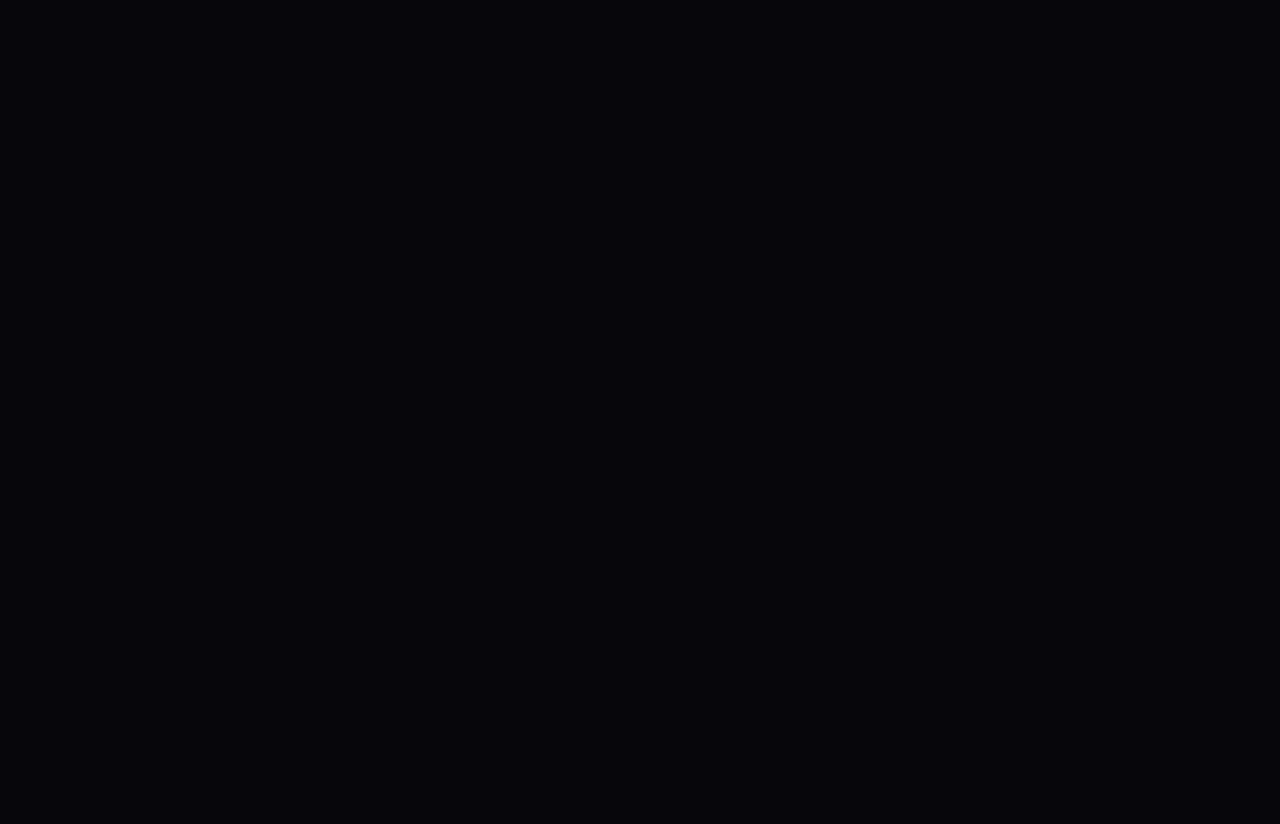
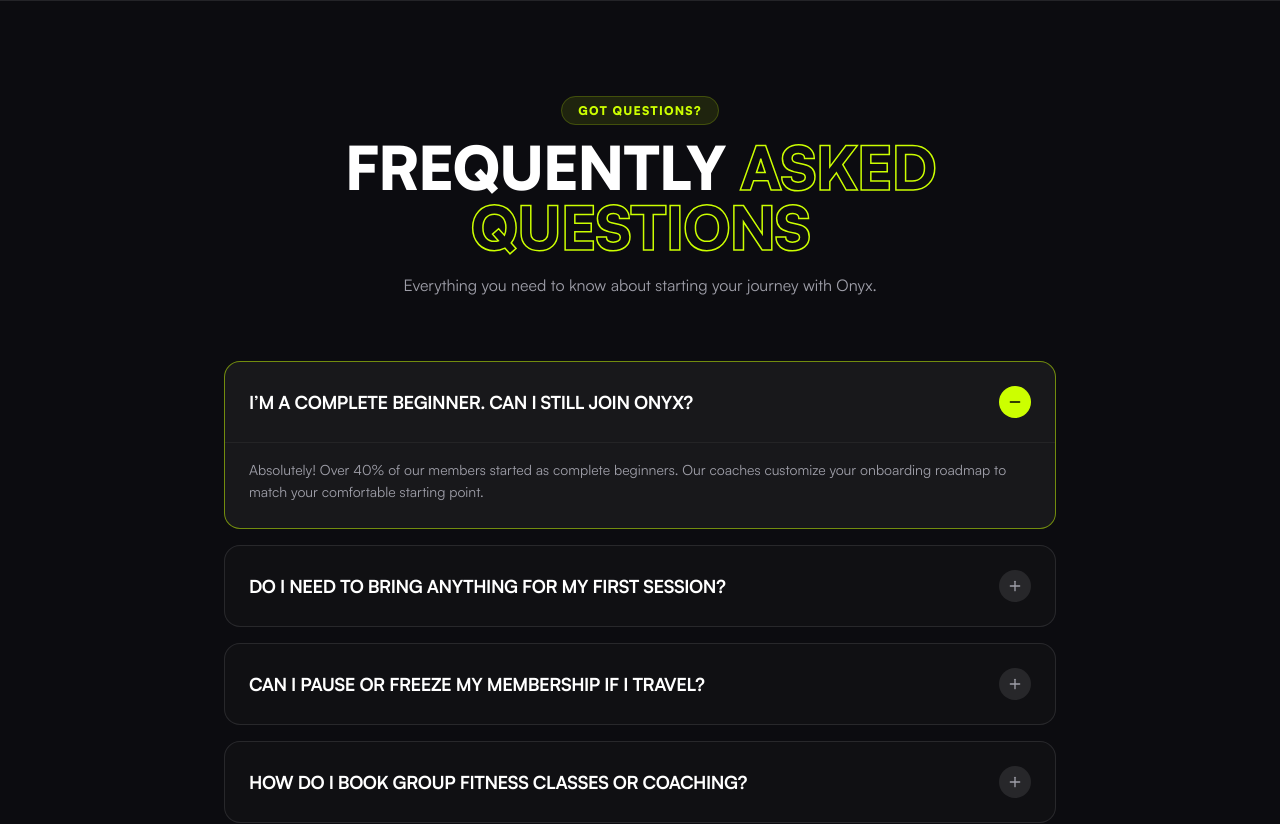
Before and after one commit to CodeArtisanRiz/Onyx, a React (Vite) app: page / in a window 1280 px wide. Shown: the part 7520-8344 px from the top of the page. Before the commit the page ends 7520 px from the top, so only its background shows below. Built offline with nearby package versions, Linux system fonts and the light colour scheme.

Commit message:
Build FaqSection component with animated accordion items

```diff
--- a/src/App.tsx
+++ b/src/App.tsx
@@ -8,6 +8,7 @@
 import { HowItWorksSection } from '@/components/HowItWorksSection'
 import { PricingSection } from '@/components/PricingSection'
 import { TestimonialsSection } from '@/components/TestimonialsSection'
+import { FaqSection } from '@/components/FaqSection'
 
 function App() {
   return (
@@ -23,6 +24,7 @@
         <HowItWorksSection />
         <PricingSection />
         <TestimonialsSection />
+        <FaqSection />
       </main>
     </div>
   )
--- /dev/null
+++ b/src/components/FaqSection.tsx
@@ -0,0 +1,103 @@
+import React, { useState } from 'react'
+import { Plus, Minus } from 'lucide-react'
+import { motion, AnimatePresence } from 'motion/react'
+
+export const FaqSection: React.FC = () => {
+  const [openIndex, setOpenIndex] = useState<number | null>(0)
+
+  const faqs = [
+    {
+      q: "I’m a complete beginner. Can I still join Onyx?",
+      a: "Absolutely! Over 40% of our members started as complete beginners. Our coaches customize your onboarding roadmap to match your comfortable starting point.",
+    },
+    {
+      q: "Do I need to bring anything for my first session?",
+      a: "Just comfortable workout attire, clean athletic shoes, and your phone for mobile keyless entry. We provide complimentary sweat towels, water stations, and lockable storage.",
+    },
+    {
+      q: "Can I pause or freeze my membership if I travel?",
+      a: "Yes! We offer zero-penalty membership freezes for up to 90 days per calendar year directly in the mobile app.",
+    },
+    {
+      q: "How do I book group fitness classes or coaching?",
+      a: "All group class reservations, personal training slots, and sauna bookings are managed in real time through the Onyx app.",
+    },
+    {
+      q: "Are lockers and showers included in all membership plans?",
+      a: "Yes, every member tier enjoys unlimited access to our high-spec locker rooms, private rainfall showers, and infrared sauna suites.",
+    },
+  ]
+
+  return (
+    <section id="faq" className="py-24 bg-[#0c0c10] border-t border-white/10 relative">
+      <div className="max-w-4xl mx-auto px-4 sm:px-6 lg:px-8">
+
+        {/* Header */}
+        <motion.div
+          initial={{ opacity: 0, y: 20 }}
+          whileInView={{ opacity: 1, y: 0 }}
+          viewport={{ once: true }}
+          transition={{ duration: 0.5 }}
+          className="text-center mb-16"
+        >
+          <span className="text-[#ccff00] text-xs font-extrabold uppercase tracking-widest bg-[#ccff00]/10 px-4 py-1.5 rounded-full border border-[#ccff00]/20 font-sans">
+            GOT QUESTIONS?
+          </span>
+          <h2 className="text-4xl sm:text-6xl font-black uppercase tracking-tight text-white mt-4 mb-4 font-sans">
+            FREQUENTLY <span className="text-stroke-lime">ASKED QUESTIONS</span>
+          </h2>
+          <p className="text-zinc-400 text-base font-sans">
+            Everything you need to know about starting your journey with Onyx.
+          </p>
+        </motion.div>
+
+        {/* Accordions */}
+        <div className="space-y-4">
+          {faqs.map((faq, idx) => {
+            const isOpen = openIndex === idx
+            return (
+              <motion.div
+                key={idx}
+                initial={{ opacity: 0, y: 20 }}
+                whileInView={{ opacity: 1, y: 0 }}
+                viewport={{ once: true }}
+                transition={{ duration: 0.4, delay: idx * 0.1 }}
+                className={`rounded-2xl border transition-all duration-300 overflow-hidden ${
+                  isOpen ? 'bg-zinc-900 border-[#ccff00]/50' : 'bg-zinc-900/40 border-white/10 hover:border-white/20'
+                }`}
+              >
+                <button
+                  onClick={() => setOpenIndex(isOpen ? null : idx)}
+                  className="w-full p-6 text-left flex items-center justify-between gap-4 cursor-pointer"
+                >
+                  <span className="text-lg font-bold text-white uppercase tracking-tight font-sans">
+                    {faq.q}
+                  </span>
+                  <div className={`w-8 h-8 rounded-full flex items-center justify-center flex-shrink-0 transition-colors ${isOpen ? 'bg-[#ccff00] text-black' : 'bg-zinc-800 text-zinc-400'}`}>
+                    {isOpen ? <Minus className="w-4 h-4" /> : <Plus className="w-4 h-4" />}
+                  </div>
+                </button>
+
+                <AnimatePresence>
+                  {isOpen && (
+                    <motion.div
+                      initial={{ height: 0, opacity: 0 }}
+                      animate={{ height: 'auto', opacity: 1 }}
+                      exit={{ height: 0, opacity: 0 }}
+                      transition={{ duration: 0.3, ease: 'easeInOut' }}
+                    >
+                      <div className="px-6 pb-6 text-sm text-zinc-400 leading-relaxed border-t border-white/5 pt-4 font-sans">
+                        {faq.a}
+                      </div>
+                    </motion.div>
+                  )}
+                </AnimatePresence>
+              </motion.div>
+            )
+          })}
+        </div>
+
+      </div>
+    </section>
+  )
+}
```
